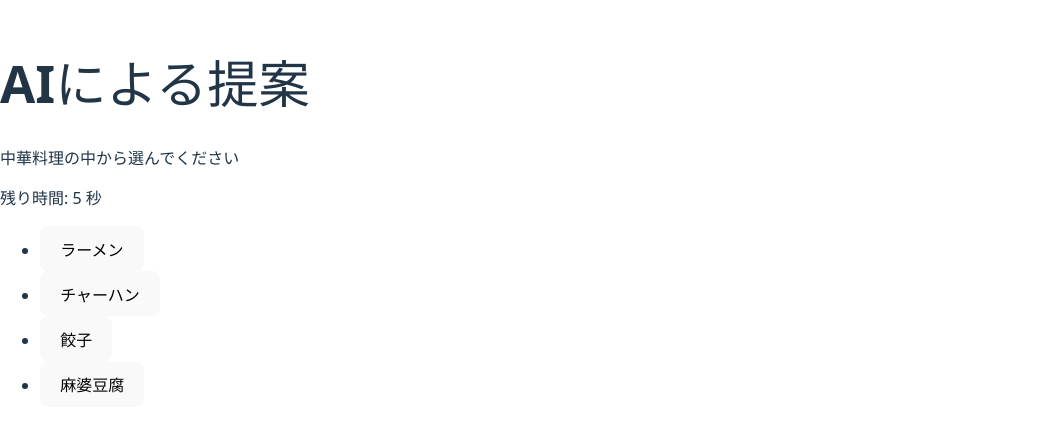
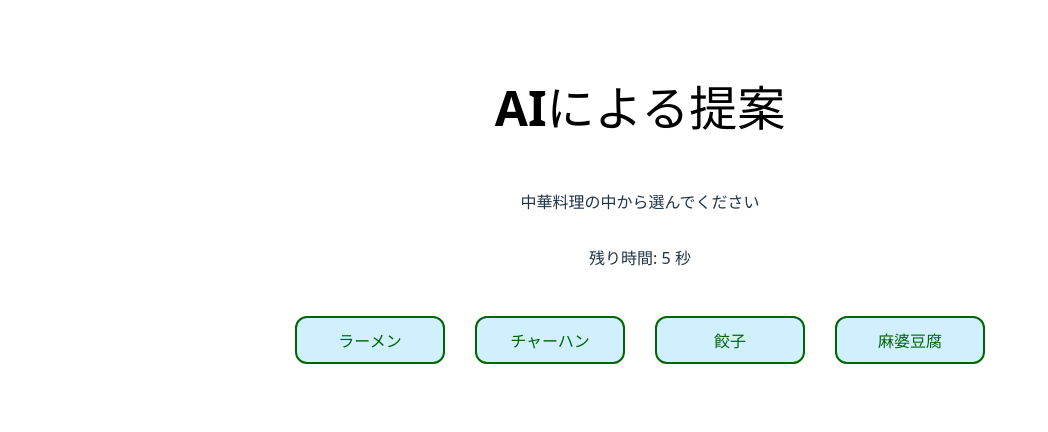
Before and after one commit to ahiru401066/hack4, a React (Vite) app in the folder frontend/app/: page /transition2 in a window 1280 px wide. Shown: the part 178-610 px from the top of the page, without its empty margins (0-1048 px from the left). Built offline with nearby package versions, Linux system fonts and the light colour scheme.

Commit message:
create cssfile

```diff
--- a/frontend/app/src/App.tsx
+++ b/frontend/app/src/App.tsx
@@ -3,14 +3,20 @@ import SelectionTop from './SelectionTop';
 import Transition1 from './Transition1';
 import Transition2 from './Transition2';
 
+
 function Home() {
   const navigate = useNavigate();
 
   return (
-    <>
-      <h1>タイパ重視（仮）</h1>
-      <button onClick={() => navigate('/selection')}>開始</button>
-    </>
+    <div className="center-container">
+      <h1 className="category-h1">タイパ重視（仮）</h1>
+      <button
+        className="category-button"
+        onClick={() => navigate('/selection')}
+      >
+        開始
+      </button>
+    </div>
   );
 }
 
--- /dev/null
+++ b/frontend/app/src/SelectionTop.css
@@ -0,0 +1,43 @@
+.center-container {
+  display: flex;
+  flex-direction: column;
+  align-items: center;
+  justify-content: center;
+  height: 100vh;
+  width: 100vw;
+  text-align: center;
+}
+
+.button-container {
+  display: flex;
+  flex-wrap: wrap;
+  justify-content: center;
+  gap: 10px;
+  margin: 20px 0;
+
+  max-width: 1500px;
+  width:100%;
+}
+
+.category-h1 {
+  font-size: 128px;
+  color: black;
+  margin-bottom: 20px;
+}
+
+.category-button {
+  padding: 10px 20px;
+  min-width: 200px;
+  font-size: 16px;
+  background-color: #d0f0ff;
+  color: #006400;
+  border: 2px solid #006400;
+  border-radius: 12px;
+  cursor: pointer;
+  transition: background-color 0.2s ease;
+  white-space: nowrap;
+}
+
+.category-button:hover {
+  background-color: #b0e8ff;
+}
--- a/frontend/app/src/SelectionTop.tsx
+++ b/frontend/app/src/SelectionTop.tsx
@@ -1,5 +1,6 @@
 import React, { useEffect, useState } from 'react';
 import { useNavigate } from 'react-router-dom';
+import './SelectionTop.css';
 
 type Category = {
   id: number;
@@ -33,11 +34,13 @@ const SelectionTop = () => {
   };
 
   return (
-    <div>
-      <h1>選択画面</h1>
+    <div className="center-container">
+      <h1 className="category-h1">選択画面</h1>
       {error && <p style={{ color: 'red' }}>{error}</p>}
+      <div className="button-container">
       {categories.map((category) => (
         <button
+          className="category-button"
           key={category.id}
           onClick={() => handleClick(category.name)}
           style={{ margin: '10px', padding: '10px', fontSize: '16px' }}
@@ -45,6 +48,7 @@ const SelectionTop = () => {
           {category.name}
         </button>
       ))}
+      </div>
     </div>
   );
 };
--- a/frontend/app/src/Transition1.css
+++ b/frontend/app/src/Transition1.css
@@ -1,16 +1,33 @@
+.center-container {
+  display: flex;
+  flex-direction: column;
+  justify-content: center;   /* 垂直方向に中央 */
+  align-items: center;       /* 水平方向に中央 */
+  height: 100vh;             /* 高さ: 画面全体 */
+  width: 100vw;              /* 幅: 画面全体 */
+}
+
+
+.category-h1 {
+  font-size: 48px;
+  color: black;
+  margin-bottom: 40px;        /* ボタンとの間隔 */
+}
+
 .category-button {
   margin: 10px;
   padding: 10px 20px;
+  min-width: 150px;
+  width: auto;
   font-size: 16px;
-  background-color: #d0f0ff; /* 薄水色 */
-  color: #006400;            /* 濃い緑 */
-  border: none;
-  border-radius: 12px;       /* 角丸 */
+  background-color: #d0f0ff;
+  color: #006400;
+  border: 2px solid #006400;
+  border-radius: 12px;
   cursor: pointer;
   transition: background-color 0.2s ease;
-  position:center
 }
 
 .category-button:hover {
-  background-color: #b0e8ff;
+  background-color: #b0e0e6;  /* ホバー時の色変更 */
 }
--- a/frontend/app/src/Transition1.tsx
+++ b/frontend/app/src/Transition1.tsx
@@ -1,5 +1,6 @@
 import React, { useEffect, useState } from 'react';
 import { useLocation, useNavigate } from 'react-router-dom';
+import './Transition1.css';
 
 type Category = {
   id: number;
@@ -46,8 +47,8 @@ const Transition1 = () => {
   };
 
   return (
-    <div>
-      <h1>{selectedName} の選択</h1>
+    <div className="center-container">
+      <h1 className="category-h1">{selectedName} の選択</h1>
       {error && <p>{error}</p>}
       {childCategories.length > 0 ? (
         <div>
--- /dev/null
+++ b/frontend/app/src/Transition2.css
@@ -0,0 +1,33 @@
+.center-container {
+  display: flex;
+  flex-direction: column;
+  justify-content: center;   /* 垂直方向に中央 */
+  align-items: center;       /* 水平方向に中央 */
+  height: 100vh;             /* 高さ: 画面全体 */
+  width: 100vw;              /* 幅: 画面全体 */
+}
+
+
+.category-h1 {
+  font-size: 48px;
+  color: black;
+  margin-bottom: 40px;        /* ボタンとの間隔 */
+}
+
+.category-button {
+  margin: 10px;
+  padding: 10px 20px;
+  min-width: 150px;
+  width: auto;
+  font-size: 16px;
+  background-color: #d0f0ff;
+  color: #006400;
+  border: 2px solid #006400;
+  border-radius: 12px;
+  cursor: pointer;
+  transition: background-color 0.2s ease;
+}
+
+.category-button:hover {
+  background-color: #b0e0e6;  /* ホバー時の色変更 */
+}
--- a/frontend/app/src/Transition2.tsx
+++ b/frontend/app/src/Transition2.tsx
@@ -1,5 +1,6 @@
 import React, { useEffect, useState } from 'react';
 import { useLocation } from 'react-router-dom';
+import './Transition2.css';
 
 const Transition2 = () => {
   const location = useLocation();
@@ -24,20 +25,22 @@ const Transition2 = () => {
   };
 
   return (
-    <div>
-      <h1>AIによる提案</h1>
+    <div className="center-container">
+      <h1 className="category-h1">AIによる提案</h1>
       <p>{selectedName ? `${selectedName}の中から選んでください` : '中華料理の中から選んでください'}</p>
       <p>残り時間: {timeLeft} 秒</p>
 
-      <ul>
+      <div className="button-container">
         {options.map(option => (
-          <li key={option}>
-            <button onClick={() => handleSelect(option)}>
-              {option}
-            </button>
-          </li>
+          <button
+            key={option}
+            onClick={() => handleSelect(option)}
+            className="category-button"
+          >
+            {option}
+          </button>
         ))}
-      </ul>
+      </div>
 
       {selected && <p>選んだ料理: {selected}</p>}
     </div>
```
